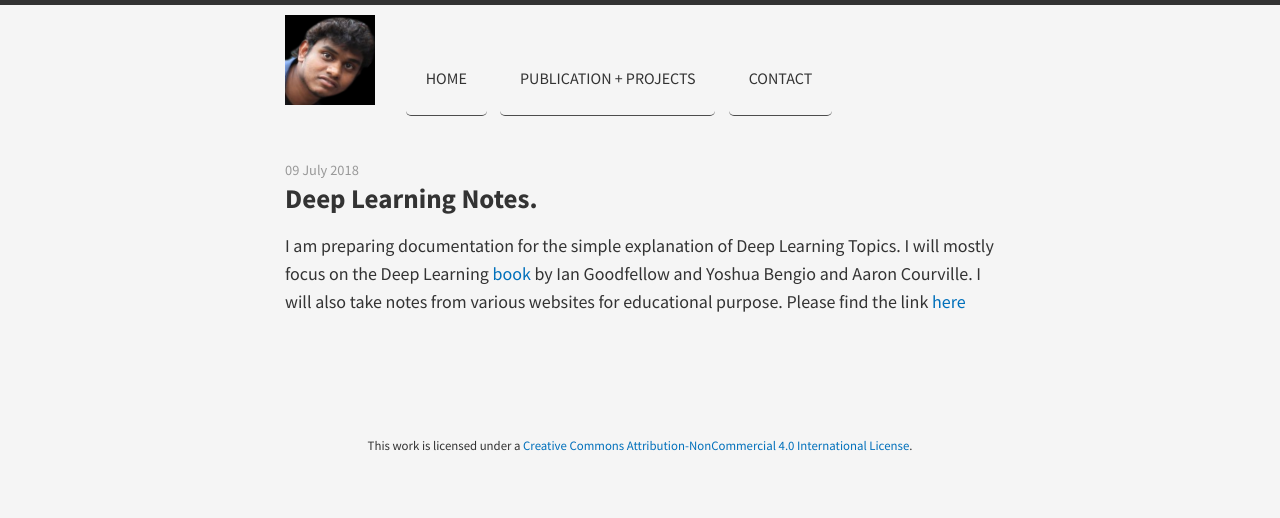
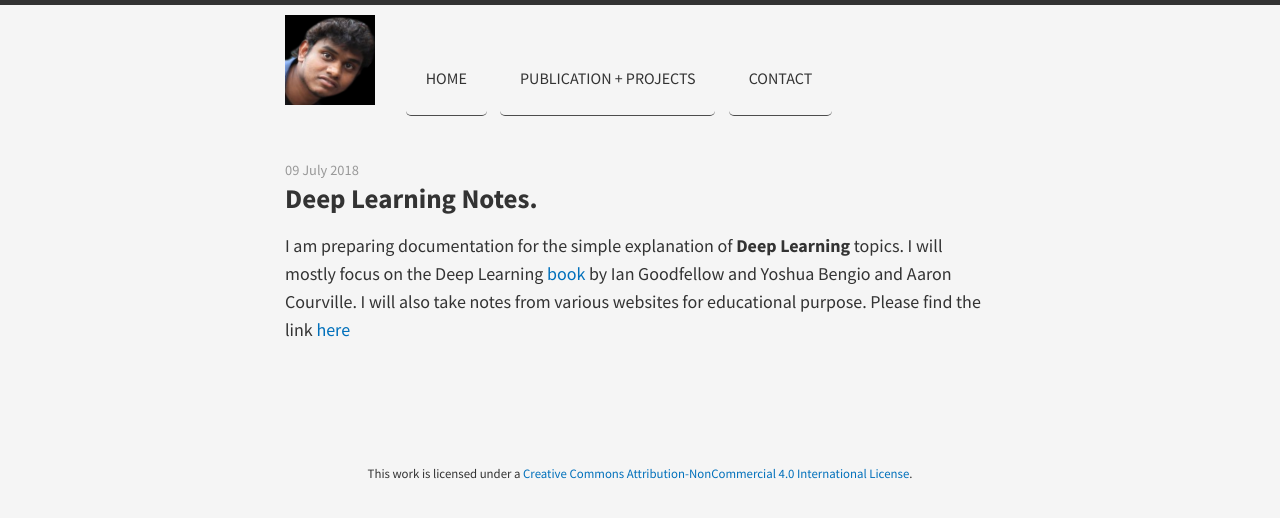
Before and after one commit to indramastan/indradeepmastan, a Jekyll site: the page built from _posts/2018-07-09-Notes.md, in a window 1280 px wide. Shown: the top 518 px of the page. Built offline with Jekyll 4.4.1, drawn with Linux system fonts in a browser that asks for light colours; nearby versions of some CDN libraries.

```diff
--- a/_posts/2018-07-09-Notes.md
+++ b/_posts/2018-07-09-Notes.md
@@ -2,4 +2,4 @@
 layout: post
 title: Deep Learning Notes.
 ---
-I am preparing documentation for the simple explanation of Deep Learning Topics. I will mostly focus on the Deep Learning [book](http://www.deeplearningbook.org/) by Ian Goodfellow and Yoshua Bengio and Aaron Courville. I will also take notes from various websites for educational purpose. Please find the link [here](https://indradeepmastan.github.io/mynotes/)
+I am preparing documentation for the simple explanation of **Deep Learning** topics. I will mostly focus on the Deep Learning [book](http://www.deeplearningbook.org/) by Ian Goodfellow and Yoshua Bengio and Aaron Courville. I will also take notes from various websites for educational purpose. Please find the link [here](https://indradeepmastan.github.io/mynotes/)
```
